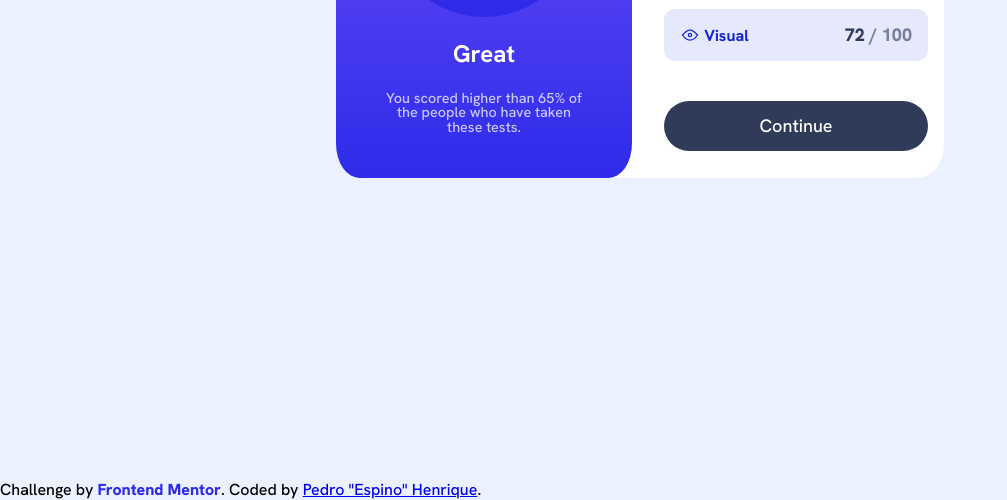
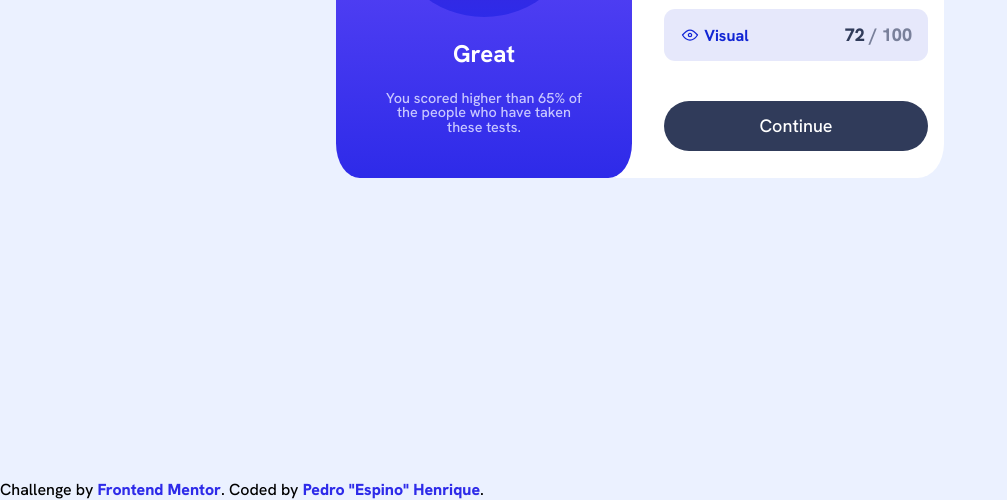
Before and after one commit to Espinox/resultsSumary, a plain HTML site: page index.html in a window 1280 px wide. Shown: the part 558-1058 px from the top of the page, without its empty margins (0-1007 px from the left). Drawn offline with Linux system fonts and the light colour scheme.

```diff
--- a/index.html
+++ b/index.html
@@ -45,7 +45,7 @@
   </main>
   <div class="attribution">
     Challenge by <a class="linksAt" href="https://www.frontendmentor.io?ref=challenge" target="_blank">Frontend Mentor</a>.
-    Coded by <a class="links" href="https://github.com/Espinox">Pedro "Espino" Henrique</a>.
+    Coded by <a class="linksAt" href="https://github.com/Espinox">Pedro "Espino" Henrique</a>.
   </div>
 </body>
 
```
